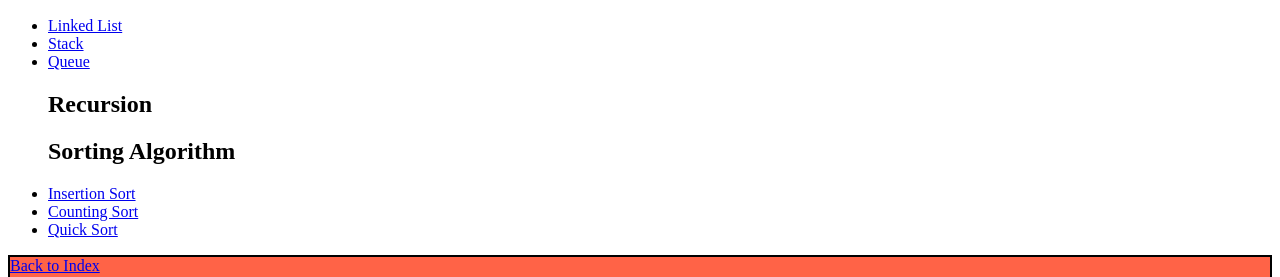
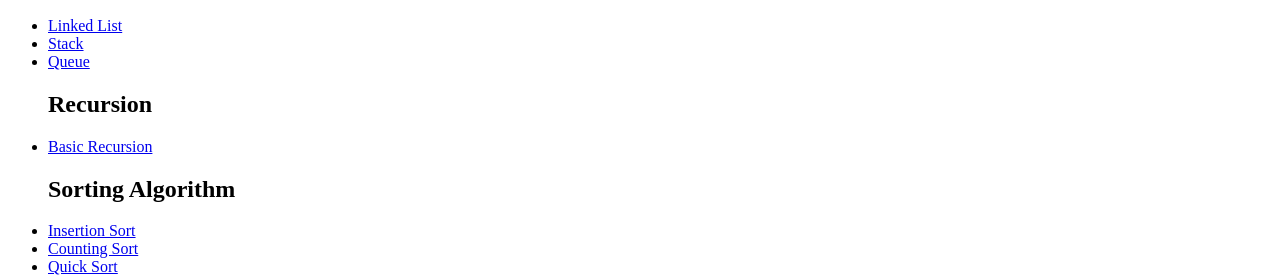
Before and after one commit to JangkarBumi/jokercard, a plain HTML site: page index.html in a window 1280 px wide. Shown: the part 110-387 px from the top of the page. Drawn offline with Linux system fonts and the light colour scheme.

Commit message:
basic rec

```diff
--- a/index.html
+++ b/index.html
@@ -16,6 +16,7 @@
     <li><a href="#linkedlist">Stack</a></li>
     <li><a href="#linkedlist">Queue</a></li>
     <h2>Recursion</h2>
+    <li><a href="#linkedlist">Basic Recursion</a></li>
     <h2>Sorting Algorithm</h2>
     <li><a href="#linkedlist">Insertion Sort</a></li>
     <li><a href="#linkedlist">Counting Sort</a></li>
```
